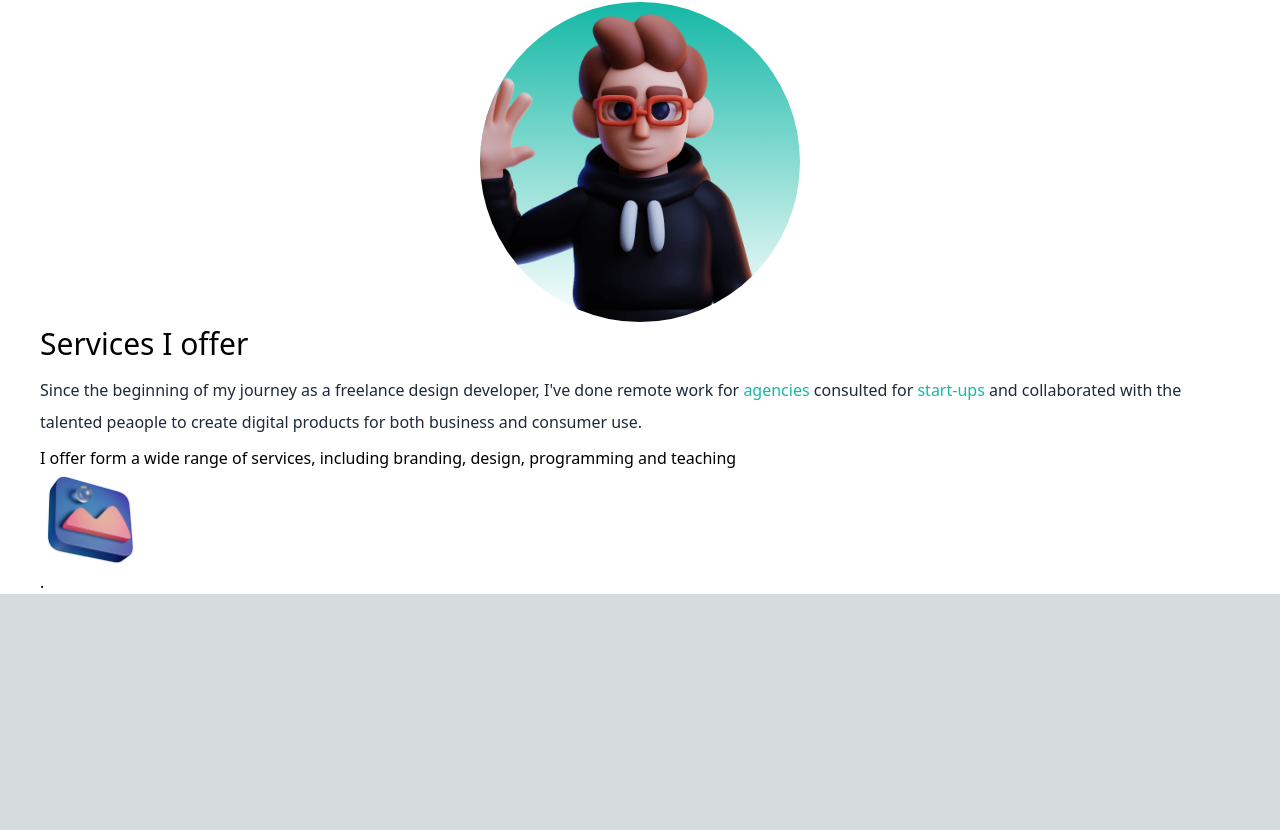
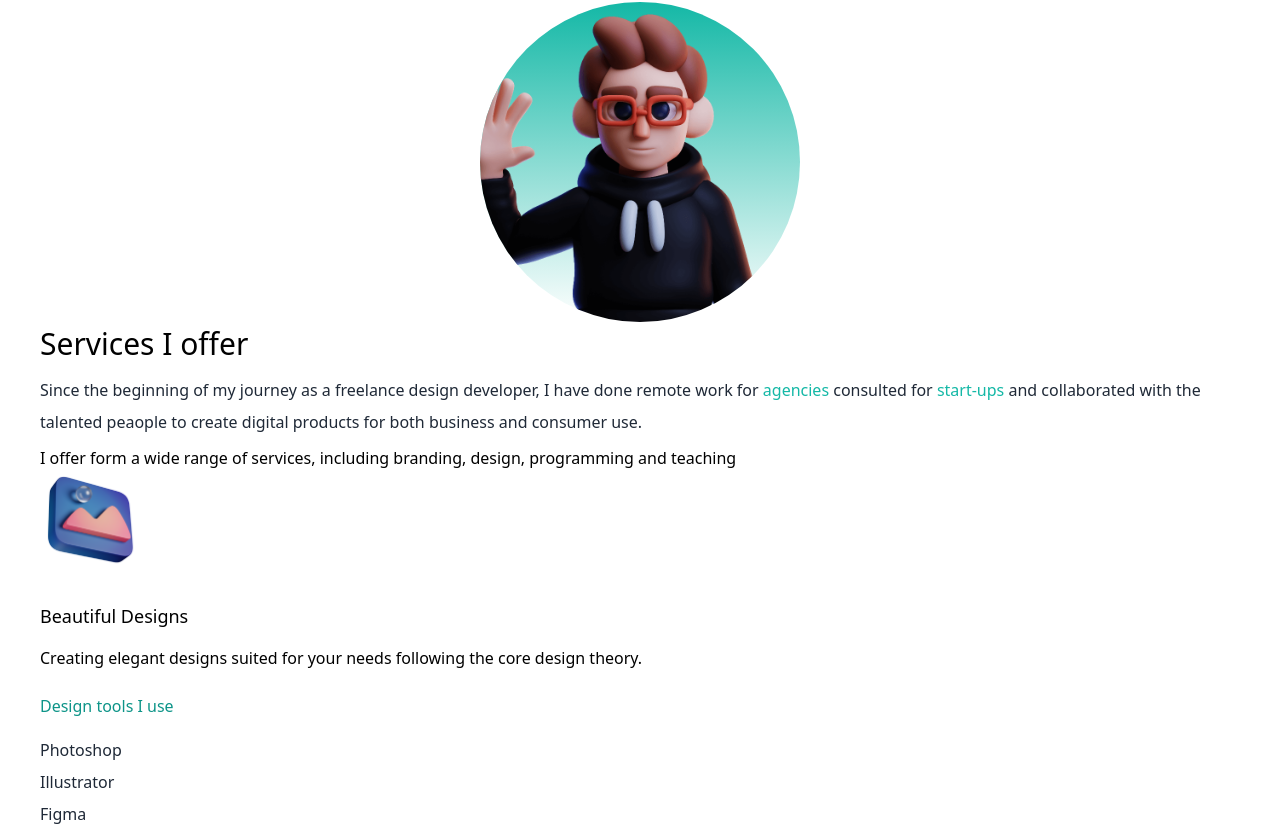
Before and after one commit to PieterJanDelbecke/portfolio-nextjs, a Next.js app: page / in a window 1280 px wide. Shown: the part 570-1400 px from the top of the page. Before the commit the page ends 1164 px from the top, so only its background shows below. Built offline with nearby package versions, Linux system fonts and the light colour scheme.

Commit message:
setup card system

```diff
--- a/src/pages/index.js
+++ b/src/pages/index.js
@@ -61,7 +61,7 @@ export default function Home() {
             <h3 className="text-3xl py-1">Services I offer</h3>
             <p className="text-md py-2 leading-8 text-gray-800">
               Since the beginning of my journey as a freelance design developer,
-              I've done remote work for
+              I have done remote work for
               <span className="text-teal-500"> agencies </span> consulted for
               <span className="text-teal-500"> start-ups </span> and
               collaborated with the talented peaople to create digital products
@@ -74,7 +74,18 @@ export default function Home() {
           </div>
           <div>
             <div>
-              <Image src={design} alt="design" width={100} height={100} />.
+              <Image src={design} alt="design" width={100} height={100} />
+              <h3 className="text-lg font-medium pt-8 pb-2">
+                Beautiful Designs
+              </h3>
+              <p className="py-2">
+                Creating elegant designs suited for your needs following the
+                core design theory.
+              </p>
+              <h4 className="py-4 text-teal-600">Design tools I use</h4>
+              <p className="text-gray-800 py-1">Photoshop</p>
+              <p className="text-gray-800 py-1">Illustrator</p>
+              <p className="text-gray-800 py-1">Figma</p>
             </div>
           </div>
         </section>
```
